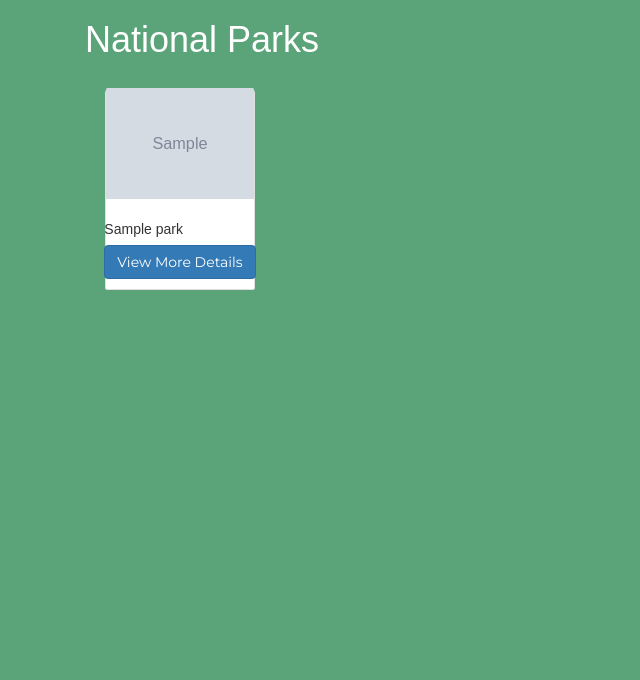
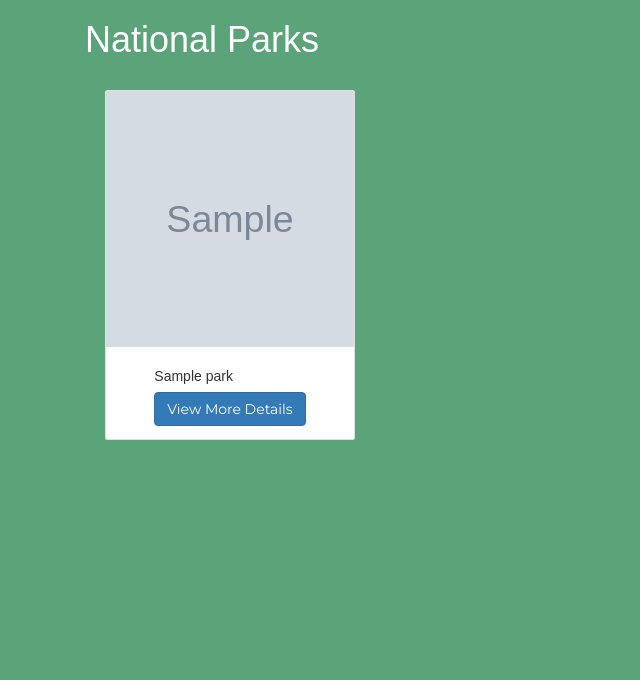
Before and after one commit to lauragsack/ParkAdvisor, a Django app: page /parks/ in a window 1280 px wide. Shown: the part 82-762 px from the top of the page, without its empty margins (0-640 px from the left). Run offline with Django 3.2, Linux system fonts and the light colour scheme; tables that the repository leaves empty hold one stand-in row (values such as "Sample post"); grey boxes marked "Sample" are stand-in pictures; some libraries are stand-ins or nearby versions; some web fonts are replaced.

Commit message:
Fixes card laylout

```diff
--- a/parkadvisor/main_app/static/css/style.css
+++ b/parkadvisor/main_app/static/css/style.css
@@ -28,14 +28,15 @@ main{
   align-items:center;
   justify-content:center;
   word-wrap:break-word;
-  height: 20rem;
-  width: 15rem;
+  height: 35rem;
+  width: 25rem;
   margin: 1rem;
   margin-right: 10px;
 }
 
 .card-img-top{
   /*height: 15rem;*/
+  height: 80%;
 }
 
 footer {
--- a/parkadvisor/main_app/views.py
+++ b/parkadvisor/main_app/views.py
@@ -120,7 +120,7 @@ def signup(request):
 def external_api(request):
 
     #Working
-    url = 'https://developer.nps.gov/api/v1/parks?limit=50&api_key=65cD2Pey6zgKAXKmKA71wA6sHmuIcsAdiSs5xmhp'
+    url = 'https://developer.nps.gov/api/v1/parks?limit=100&api_key=65cD2Pey6zgKAXKmKA71wA6sHmuIcsAdiSs5xmhp'
     response = requests.get(url)
     data = response.json()
 
```
